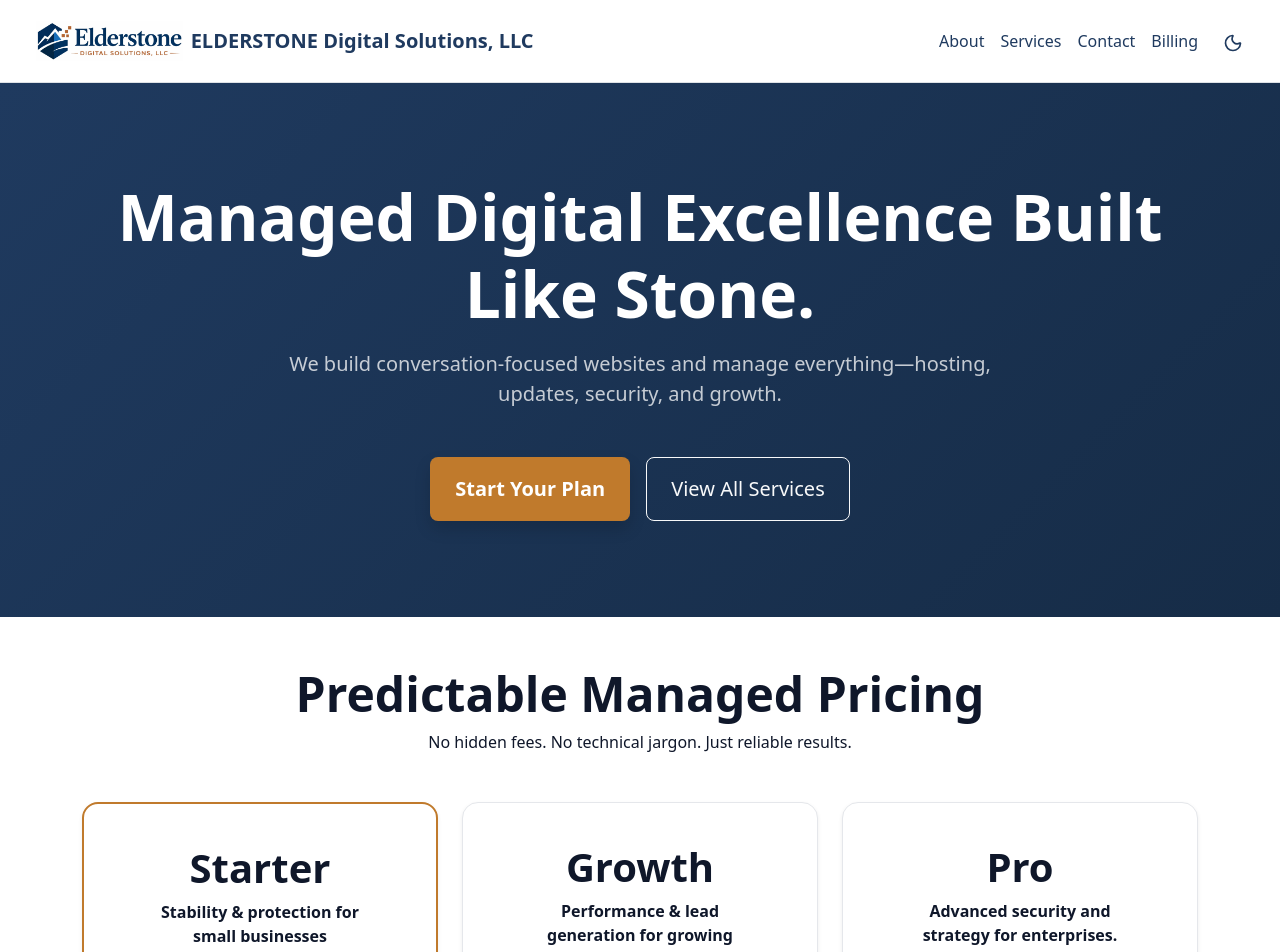
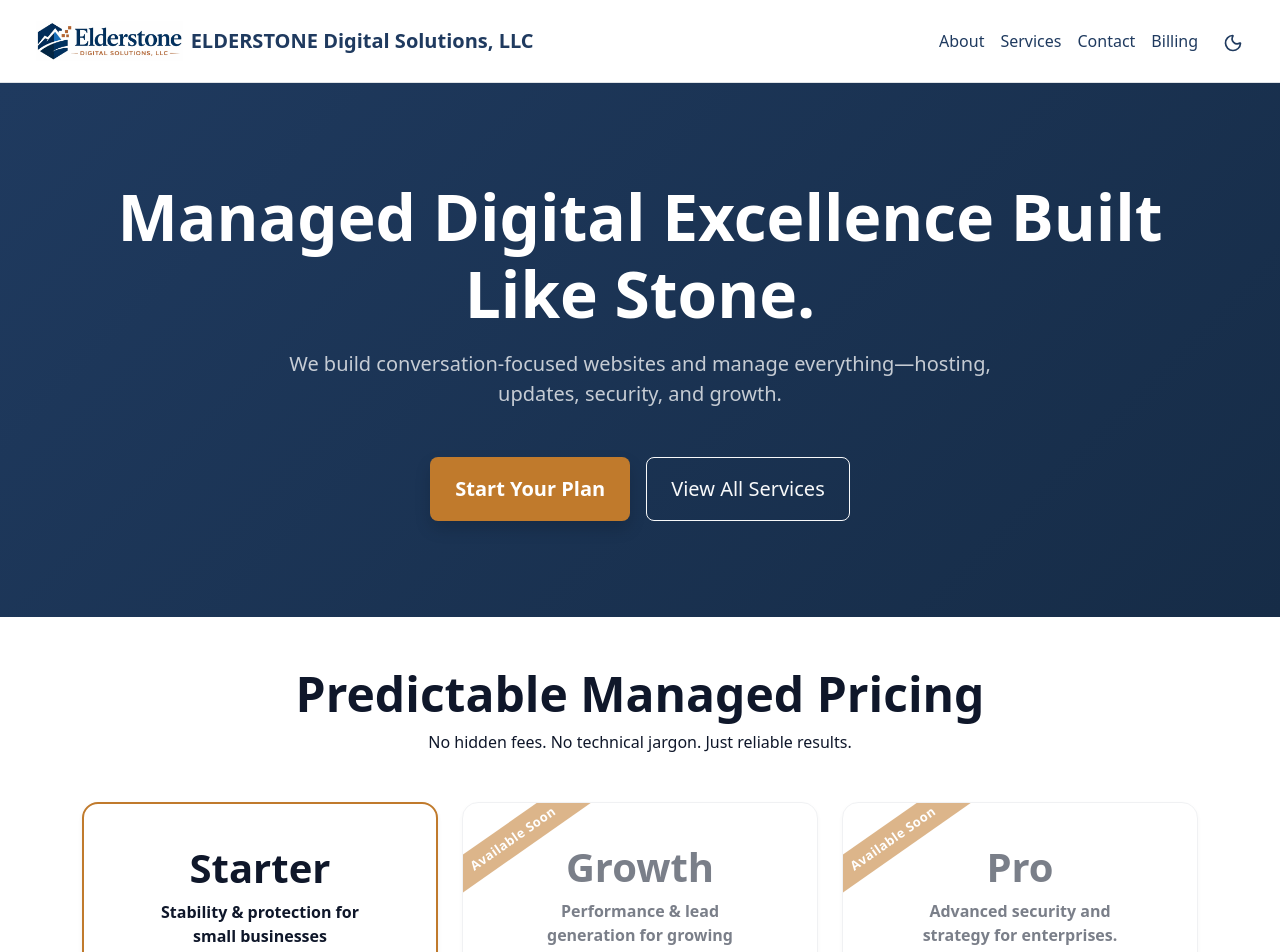
Before and after one commit to edwardgreenwood38/elderstone-site, a React (Vite) app: page / in a window 1280 px wide. Shown: the top 952 px of the page. Built offline with nearby package versions, Linux system fonts and the light colour scheme.

Commit message:
updated plans for readiness.

```diff
--- a/src/pages/Home.jsx
+++ b/src/pages/Home.jsx
@@ -136,88 +136,182 @@ const Home = ({ tier, setTier, darkMode }) => {
       {/* Pricing Section - FIXED FOR THEME COMPATIBILITY */}
       <section id="pricing" className="container py-5 mt-n5">
         <div className="text-center mb-5">
-          <h2 className="fw-bold display-5" style={{ color: 'var(--text-main)' }}>Predictable Managed Pricing</h2>
-          <p style={{ color: 'var(--text-muted)' }}>No hidden fees. No technical jargon. Just reliable results.</p>
+          <h2 className="fw-bold display-5" style={{ color: 'var(--text-main)' }}>
+            Predictable Managed Pricing
+          </h2>
+          <p style={{ color: 'var(--text-muted)' }}>
+            No hidden fees. No technical jargon. Just reliable results.
+          </p>
         </div>
 
         <div className="row g-4 justify-content-center">
-          {plans.map((plan) => (
+          {plans.map((plan) => {
+            const isComingSoon =
+              plan.name === "Growth" || plan.name === "Pro";
+
+            return (
               <div className="col-lg-4 col-md-6" key={plan.name}>
                 <div
-                className="card h-100 shadow-sm transition-all"
+                  className="card h-100 shadow-sm transition-all position-relative overflow-hidden"
                   onMouseEnter={() => {
+                    if (!isComingSoon) {
                       setHoveredPlan(plan.name);
                       setTier(plan.name);
+                    }
                   }}
                   onMouseLeave={() => setHoveredPlan(null)}
                   style={{
-                  backgroundColor: 'var(--bg-card)',
-                  borderRadius: '16px',
-                  border: tier === plan.name || hoveredPlan === plan.name ? '2px solid var(--copper)' : '1px solid var(--border-color)',
-                  color: 'var(--text-main)',
-                  cursor: 'pointer',
-                  transform: hoveredPlan === plan.name ? 'translateY(-8px)' : 'translateY(0)',
-                  boxShadow: hoveredPlan === plan.name ? '0 12px 24px rgba(0,0,0,0.15)' : 'var(--shadow-sm)',
-                  transition: 'all 0.3s ease'
+                    backgroundColor: "var(--bg-card)",
+                    borderRadius: "16px",
+                    border:
+                      tier === plan.name || hoveredPlan === plan.name
+                        ? "2px solid var(--copper)"
+                        : "1px solid var(--border-color)",
+                    color: "var(--text-main)",
+                    cursor: isComingSoon ? "not-allowed" : "pointer",
+                    transform:
+                      hoveredPlan === plan.name && !isComingSoon
+                        ? "translateY(-8px)"
+                        : "translateY(0)",
+                    boxShadow:
+                      hoveredPlan === plan.name && !isComingSoon
+                        ? "0 12px 24px rgba(0,0,0,0.15)"
+                        : "var(--shadow-sm)",
+                    transition: "all 0.3s ease",
+                    opacity: isComingSoon ? 0.55 : 1,
+                    pointerEvents: isComingSoon ? "none" : "auto",
                   }}
                 >
+                  {/* DIAGONAL AVAILABLE SOON RIBBON */}
+                  {isComingSoon && (
+                    <div
+                      style={{
+                        position: "absolute",
+                        top: "20px",
+                        left: "-60px",
+                        width: "220px",
+                        textAlign: "center",
+                        transform: "rotate(-35deg)",
+                        backgroundColor: "var(--copper)",
+                        color: "white",
+                        fontWeight: "700",
+                        padding: "6px 0",
+                        fontSize: "0.8rem",
+                        letterSpacing: "0.5px",
+                        zIndex: 10,
+                      }}
+                    >
+                      Available Soon
+                    </div>
+                  )}
+
                   <div className="card-body pt-2 pb-4 px-4">
-                  <h3 className="display-6 fw-bold mb-2" style={{ color: 'var(--text-main)' }}>{plan.name}</h3>
-                  <p className="mb-4 fw-bold" style={{ color: 'var(--text-muted)' }}>{plan.description}</p>
+                    <h3 className="display-6 fw-bold mb-2">
+                      {plan.name}
+                    </h3>
+
+                    <p
+                      className="mb-4 fw-bold"
+                      style={{ color: "var(--text-muted)" }}
+                    >
+                      {plan.description}
+                    </p>
 
                     <div className="mb-4">
-                    {/* Use Stone Blue for price in Light mode, but White/Off-White in Dark mode for better contrast */}
-                    <span className="display-4 fw-bold" style={{ color: 'var(--text-main)' }}>${plan.price}</span>
-                    <span style={{ color: 'var(--text-muted)' }}>/mo</span>
+                      <span
+                        className="display-4 fw-bold"
+                        style={{ color: "var(--text-main)" }}
+                      >
+                        ${plan.price}
+                      </span>
+                      <span style={{ color: "var(--text-muted)" }}>
+                        /mo
+                      </span>
                     </div>
 
-                  <div className='text-start'>
-                    <span className='fw-bold' style={{ color: 'var(--text-main)' }}>{plan.listTitle}</span>
+                    <div className="text-start">
+                      <span className="fw-bold">
+                        {plan.listTitle}
+                      </span>
                     </div>
 
                     <ul className="list-unstyled mb-2 text-start">
                       {plan.features.map((f, i) => (
-                      <li key={i} className="mb-3 d-flex align-items-start">
-                        <CheckCircle size={18} className="me-2 mt-1" style={{ color: 'var(--copper)', flexShrink: 0 }} />
-                        <span className="small" style={{ color: 'var(--text-main)' }}>{f}</span>
+                        <li
+                          key={i}
+                          className="mb-3 d-flex align-items-start"
+                        >
+                          <CheckCircle
+                            size={18}
+                            className="me-2 mt-1"
+                            style={{
+                              color: "var(--copper)",
+                              flexShrink: 0,
+                            }}
+                          />
+                          <span className="small">{f}</span>
                         </li>
                       ))}
                     </ul>
 
-                  <div className='mb-4'>
-                    <span className="fw-bold" style={{ color: 'var(--text-main)' }}>{plan.footerTitle}</span> {plan.footerDesc}
+                    <div className="mb-4">
+                      <span className="fw-bold">
+                        {plan.footerTitle}
+                      </span>{" "}
+                      {plan.footerDesc}
                     </div>
 
+                    {!isComingSoon && (
+                      <>
                         <button
-                    onClick={() => setSelectedPlanModal(plan.name)}
+                          onClick={() =>
+                            setSelectedPlanModal(plan.name)
+                          }
                           className="btn w-100 py-2 mb-2"
                           style={{
-                      backgroundColor: 'transparent',
-                      color: 'var(--copper)',
-                      border: '2px solid var(--copper)',
-                      fontSize: '0.9rem'
+                            backgroundColor: "transparent",
+                            color: "var(--copper)",
+                            border: "2px solid var(--copper)",
+                            fontSize: "0.9rem",
                           }}
                         >
                           Learn More
                         </button>
 
                         <button
-                    onClick={() => { setTier(plan.name); window.location.href = `/onboarding?tier=${encodeURIComponent(plan.name)}&theme=${darkMode ? 'dark' : 'light'}` }}
+                          onClick={() => {
+                            setTier(plan.name);
+                            window.location.href = `/onboarding?tier=${encodeURIComponent(
+                              plan.name
+                            )}&theme=${
+                              darkMode ? "dark" : "light"
+                            }`;
+                          }}
                           className="btn w-100 py-3 fw-bold"
                           style={{
-                      backgroundColor: tier === plan.name ? 'var(--stone-blue)' : 'transparent',
-                      color: tier === plan.name ? 'white' : 'var(--stone-blue)',
-                      border: '2px solid var(--stone-blue)'
+                            backgroundColor:
+                              tier === plan.name
+                                ? "var(--stone-blue)"
+                                : "transparent",
+                            color:
+                              tier === plan.name
+                                ? "white"
+                                : "var(--stone-blue)",
+                            border: "2px solid var(--stone-blue)",
                           }}
                         >
-                    {tier === plan.name ? 'Get Started' : `Get Started`}
+                          Get Started
                         </button>
+                      </>
+                    )}
                   </div>
                 </div>
               </div>
-          ))}
+            );
+          })}
         </div>
       </section>
+
 
       {/* Trust Section */}
       <section className="container py-5 text-center border-top">
```
Lines whose indentation alone changed are shown as unchanged.
